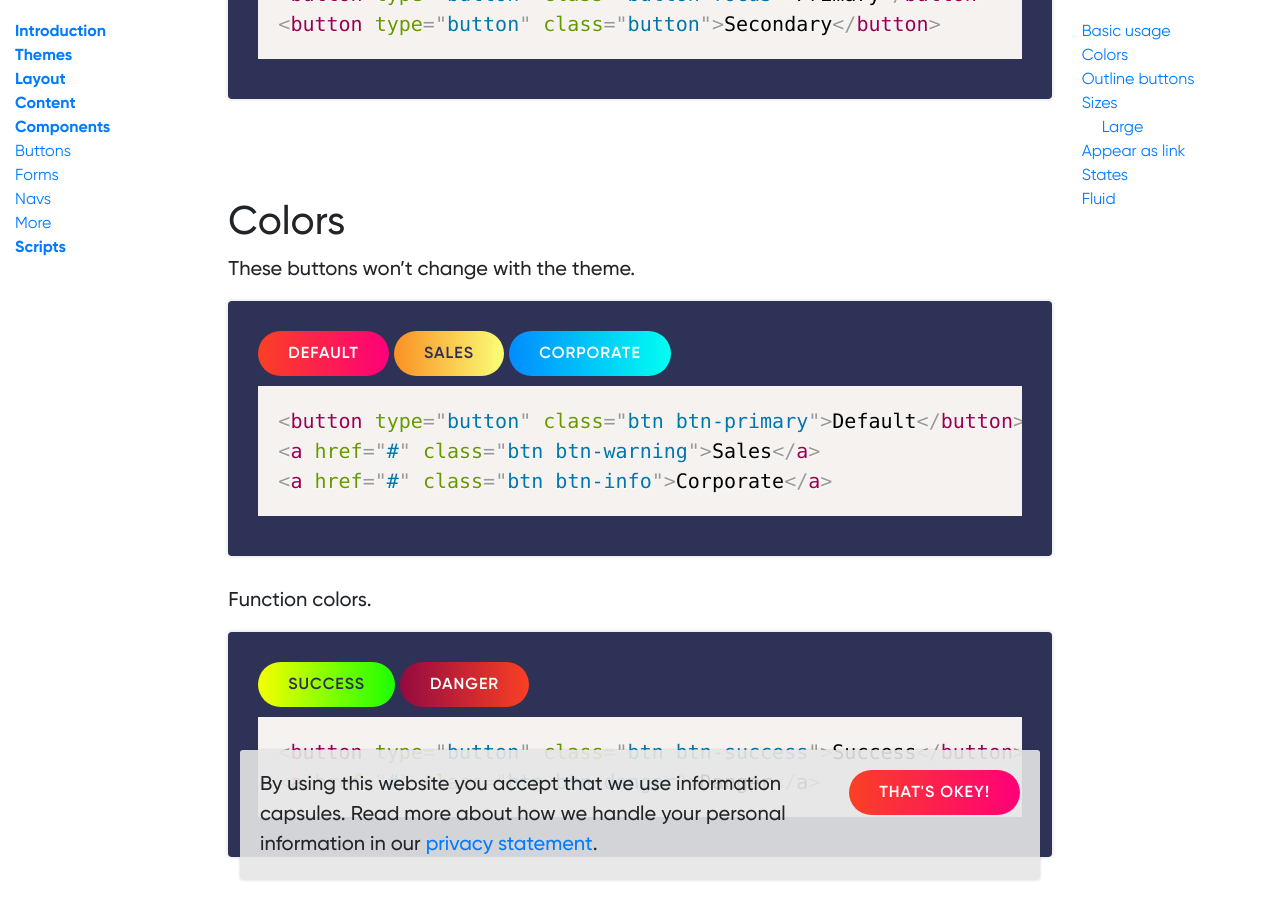
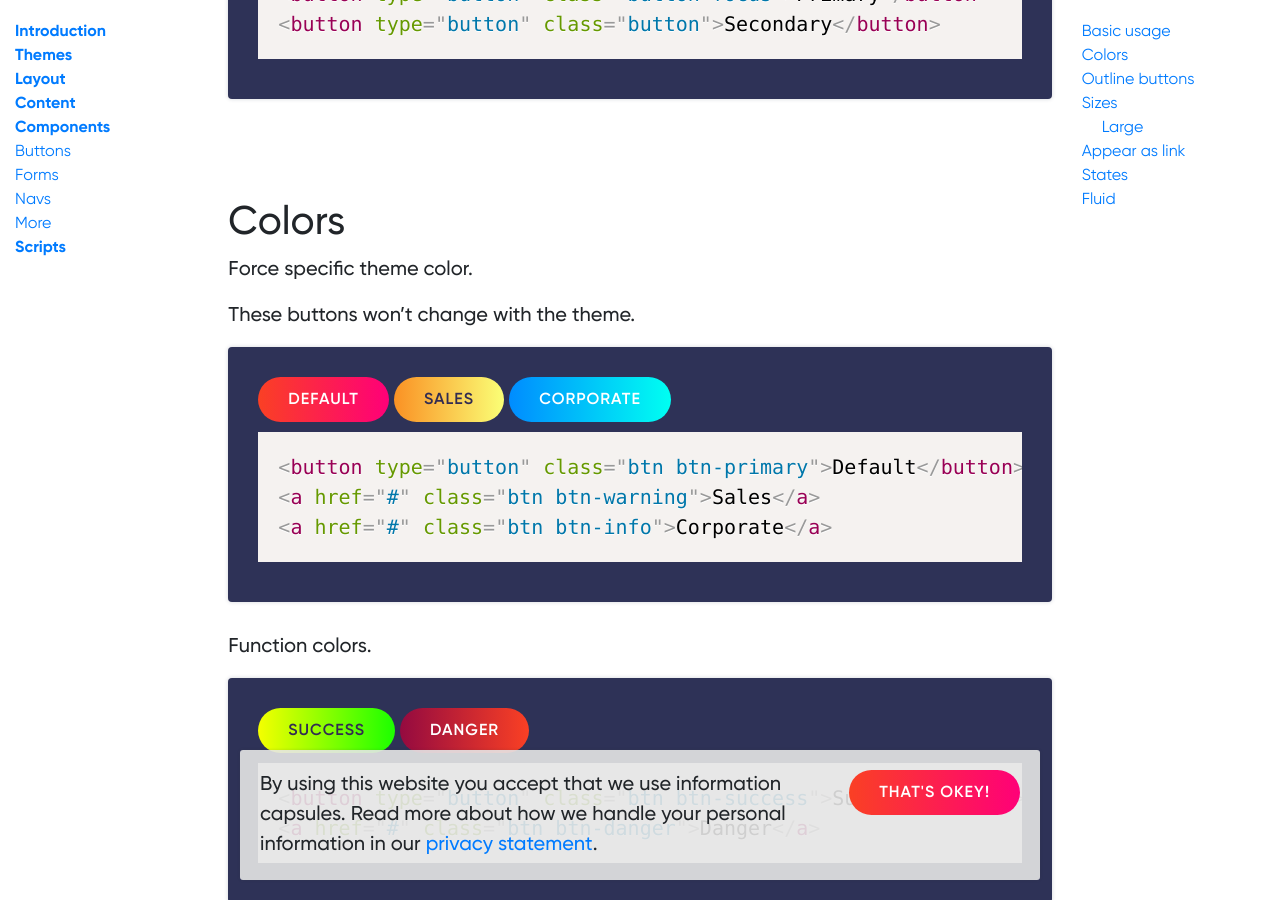
Before and after one commit to vecora/ds-vecora, a Jekyll site: the page built from docs/components/buttons.md, in a window 1280 px wide and 900 px high, scrolled down 579 px. Built offline with Jekyll 4.4.1, drawn with Linux system fonts in a browser that asks for light colours; some web fonts are replaced.

Commit message:
more docs

```diff
--- a/docs/components/buttons.md
+++ b/docs/components/buttons.md
@@ -19,6 +19,8 @@ These buttons change with the theme.
 {% include example.html content=example %}
 
 ## Colors
+
+Force specific theme color.
 
 These buttons won't change with the theme.
 
```
